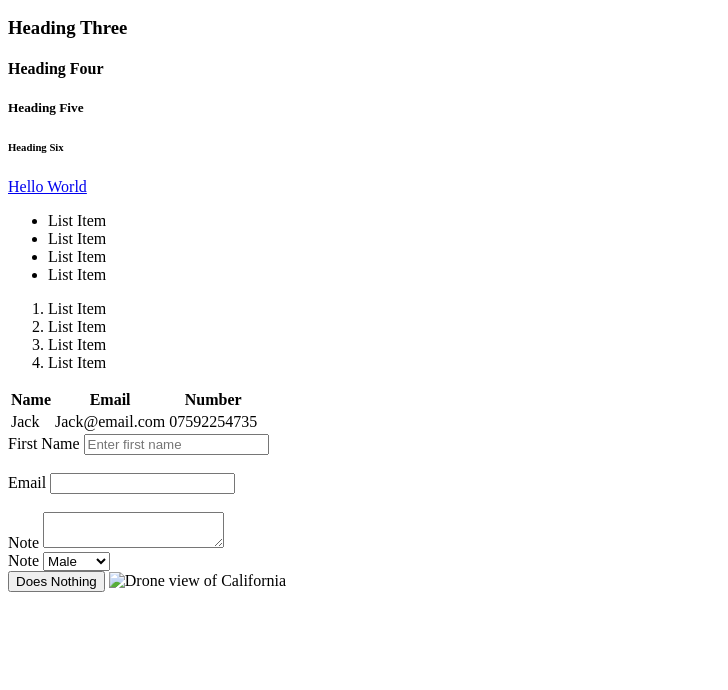
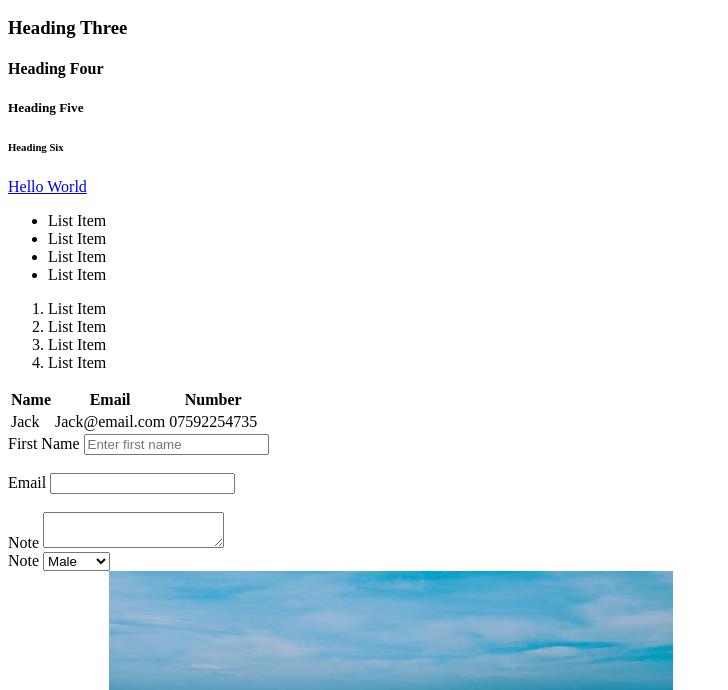
Before and after one commit to RUZBE1/RUZBE1.github.io, a plain HTML site: page learning.html in a window 1280 px wide. Shown: the part 110-800 px from the top of the page, without its empty margins (0-728 px from the left). Drawn offline with Linux system fonts and the light colour scheme.

Commit message:
Update learning.html

```diff
--- a/learning.html
+++ b/learning.html
@@ -81,7 +81,7 @@
 
         <!-- Image -->
 
-        <img src="Images/page2.html" alt="Drone view of California">
+        <img src="Images/californiaDroveView.jpg" alt="Drone view of California">
 
 
     </body>
```
